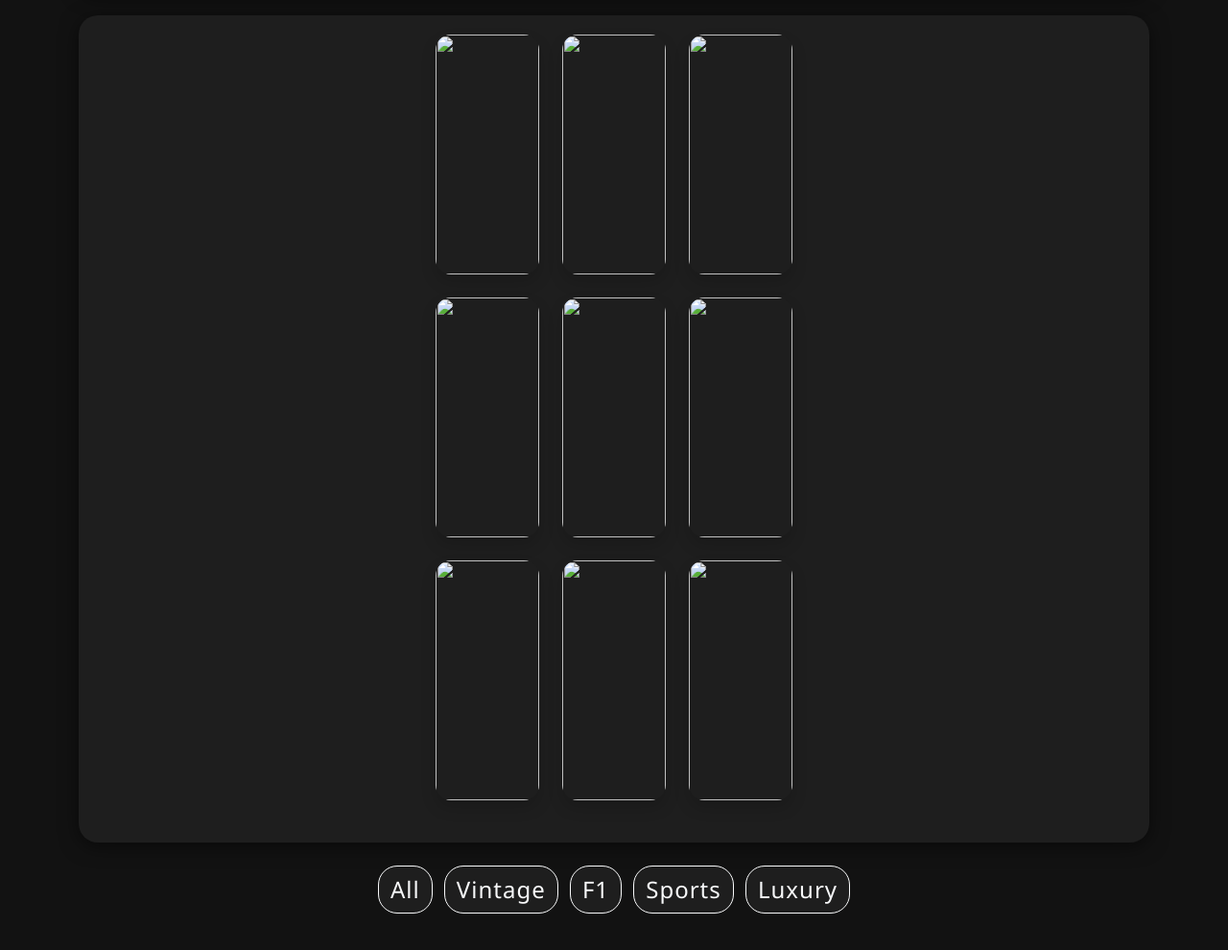
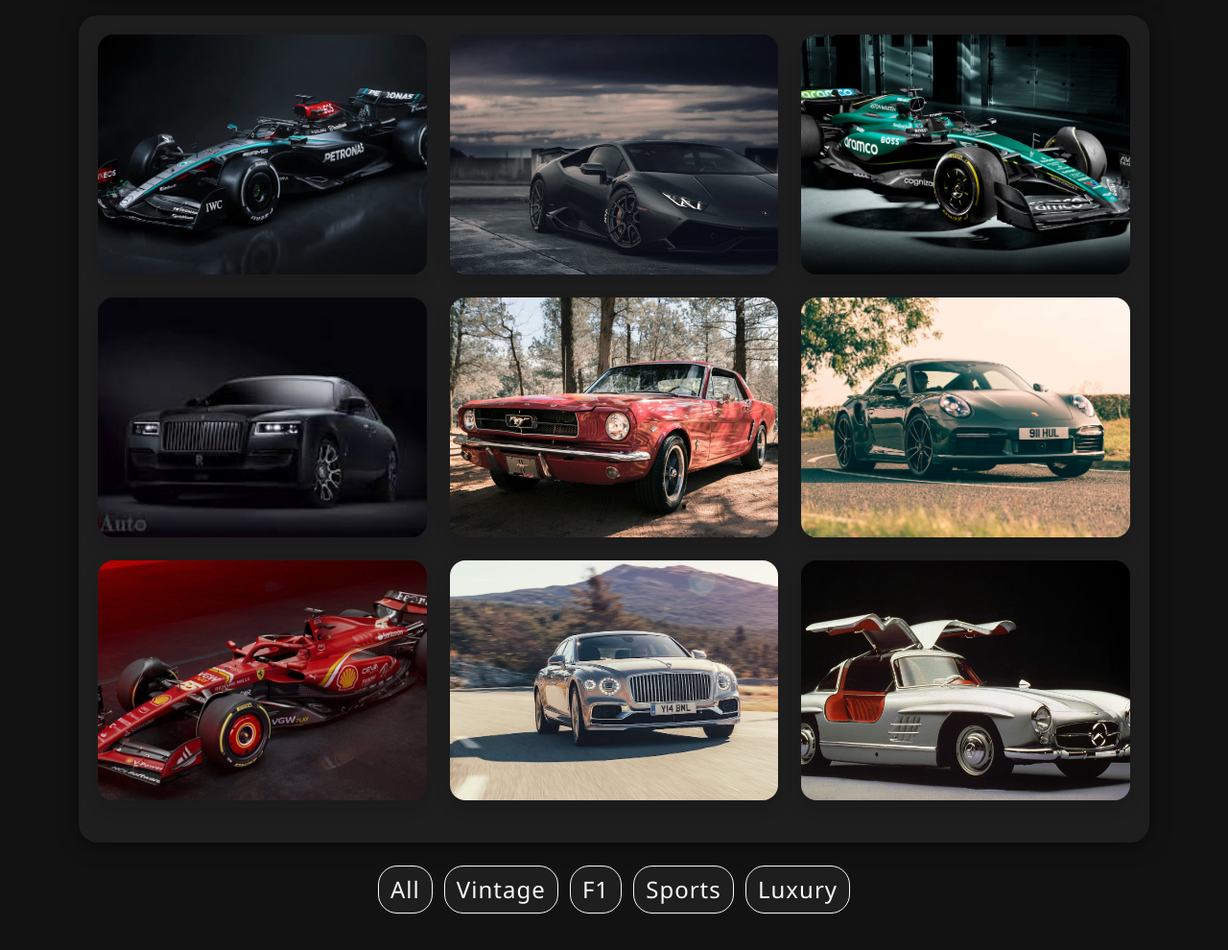
Before and after one commit to yashshinde2/Photo-Gallery, a plain HTML site: page index.html in a window 1280 px wide. Shown: the part 142-1132 px from the top of the page at 96% size. Drawn offline with Linux system fonts and the light colour scheme; the site is published under a folder, as on GitHub Pages, so addresses that start at the root find nothing.

Commit message:
Fix image paths and script references for consistency in the gallery

```diff
--- a/index.html
+++ b/index.html
@@ -18,47 +18,47 @@
     <div class="row" id="gallery">
       <div class="col-md-4 mb-4 gallery-item" data-category="F1">
         <div class="card shadow gallery-card">
-          <img src="/img/f11.webp" class="gallery-img">
+          <img src="img/f11.webp" class="gallery-img">
         </div>
       </div>
       <div class="col-md-4 mb-4 gallery-item" data-category="Sports">
         <div class="card shadow gallery-card">
-          <img src="/img/sports2.webp" class="gallery-img">
+          <img src="img/sports2.webp" class="gallery-img">
         </div>
       </div>
       <div class="col-md-4 mb-4 gallery-item" data-category="F1">
         <div class="card shadow gallery-card">
-          <img src="/img/f13.jpg" class="gallery-img">
+          <img src="img/f13.jpg" class="gallery-img">
         </div>
       </div>
       <div class="col-md-4 mb-4 gallery-item" data-category="Luxury">
         <div class="card shadow gallery-card">
-          <img src="/img/luxury1.jpg" class="gallery-img">
+          <img src="img/luxury1.jpg" class="gallery-img">
         </div>
       </div>
       <div class="col-md-4 mb-4 gallery-item" data-category="Vintage">
         <div class="card shadow gallery-card">
-          <img src="/img/vinatge1.jpg" class="gallery-img">
+          <img src="img/vinatge1.jpg" class="gallery-img">
         </div>
       </div>
       <div class="col-md-4 mb-4 gallery-item" data-category="Sports">
         <div class="card shadow gallery-card">
-          <img src="/img/sports1.jpg" class="gallery-img">
+          <img src="img/sports1.jpg" class="gallery-img">
         </div>
       </div>
       <div class="col-md-4 mb-4 gallery-item" data-category="F1">
         <div class="card shadow gallery-card">
-          <img src="/img/f12.jpg" class="gallery-img">
+          <img src="img/f12.jpg" class="gallery-img">
         </div>
       </div>
       <div class="col-md-4 mb-4 gallery-item" data-category="Luxury">
         <div class="card shadow gallery-card">
-          <img src="/img/luxury2.jpg" class="gallery-img">
+          <img src="img/luxury2.jpg" class="gallery-img">
         </div>
       </div>
       <div class="col-md-4 mb-4 gallery-item" data-category="Vintage">
         <div class="card shadow gallery-card">
-          <img src="/img/vintage2.jpg" class="gallery-img">
+          <img src="img/vintage2.jpg" class="gallery-img">
         </div>
       </div>
     </div>
@@ -75,9 +75,9 @@
   </div>
  </div>
 
-  <script src="/js/bootstrap.bundle.min.js"></script>
-  <script src="/js/jquery.min.js"></script>
-  <script src="/js/script.js"></script>
+  <script src="js/bootstrap.bundle.min.js"></script>
+  <script src="js/jquery.min.js"></script>
+  <script src="js/script.js"></script>
 </body>
 
 </html>
```
